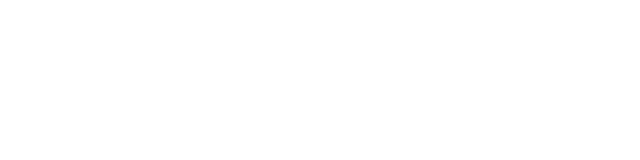
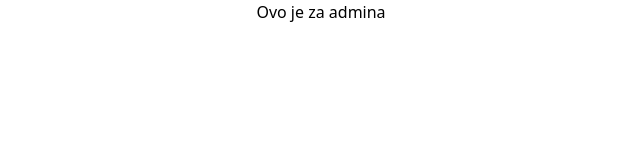
Before and after one commit to manje22/OARWA-zavrsni, a React (Vite) app in the folder front-end/: page /admin in a window 1280 px wide. Before the commit this address had no page. Shown: the top 160 px of the page, without its empty margins (319-959 px from the left). Built offline with nearby package versions, Linux system fonts and the light colour scheme.

Commit message:
created adminPage and added route to app

```diff
--- a/front-end/src/App.jsx
+++ b/front-end/src/App.jsx
@@ -11,6 +11,7 @@ import NewReservation from "./pages/NewReservation";
 import Registration from "./pages/Registration";
 import Payment from "./pages/Payment";
 import isTokenValid from "./utils/ValidateToken";
+import AdminPage from "./pages/AdminPage";
 
 function App() {
   const [currentUser, setCurrentUser] = useState(null);
@@ -43,6 +44,7 @@ function App() {
           <Route path="/newreservation" element={<NewReservation />} />
           <Route path="/registration" element={<Registration />} />
           <Route path="/payment" element={<Payment />}></Route>
+          <Route path="/admin" element={<AdminPage/>}></Route>
         </Routes>
       </BrowserRouter>
     </UserContext.Provider>
--- /dev/null
+++ b/front-end/src/pages/AdminPage.jsx
@@ -0,0 +1,9 @@
+function AdminPage() {
+    return(
+        <div>
+            Ovo je za admina
+        </div>
+    )
+}
+
+export default AdminPage;
```
